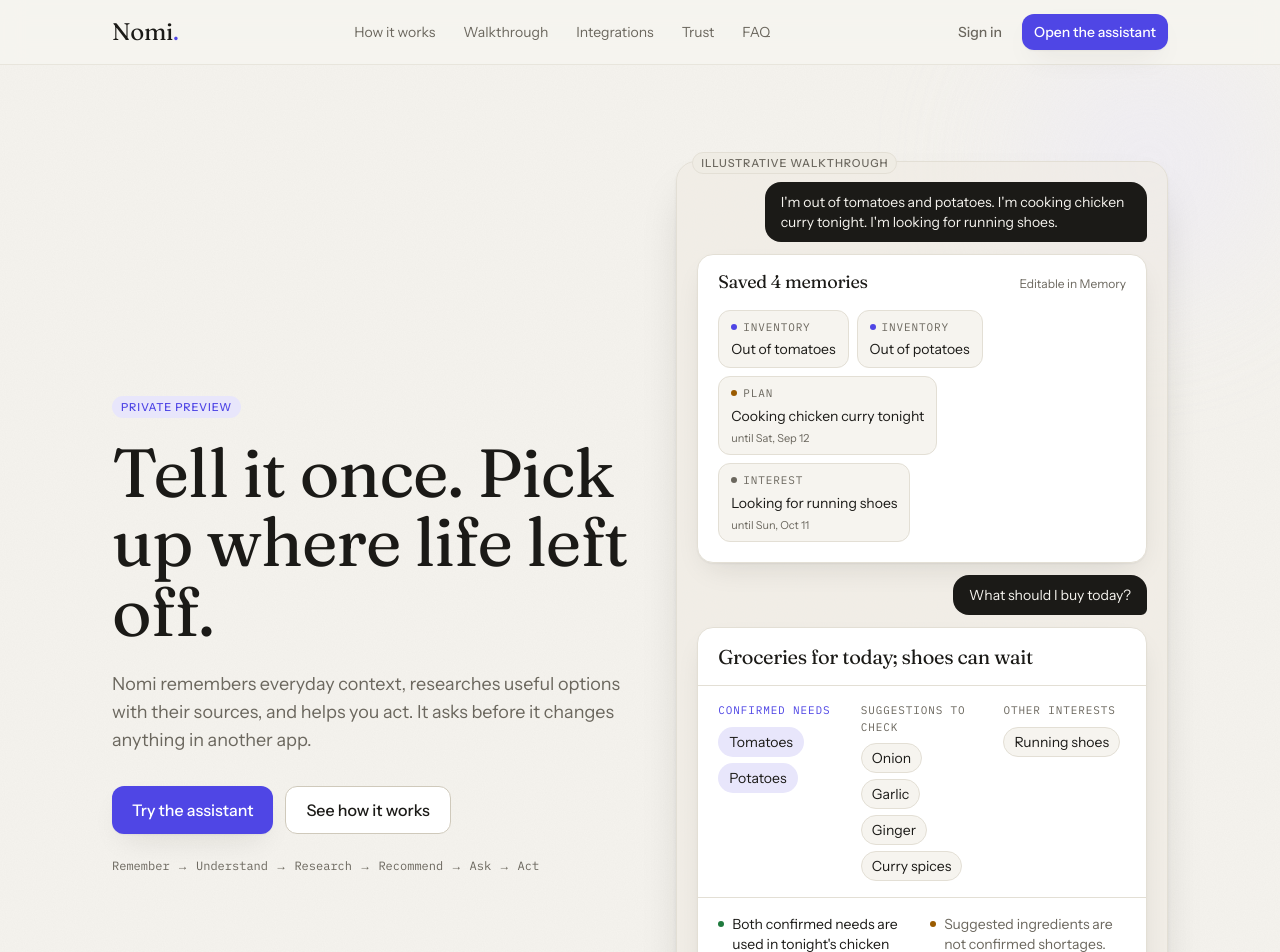
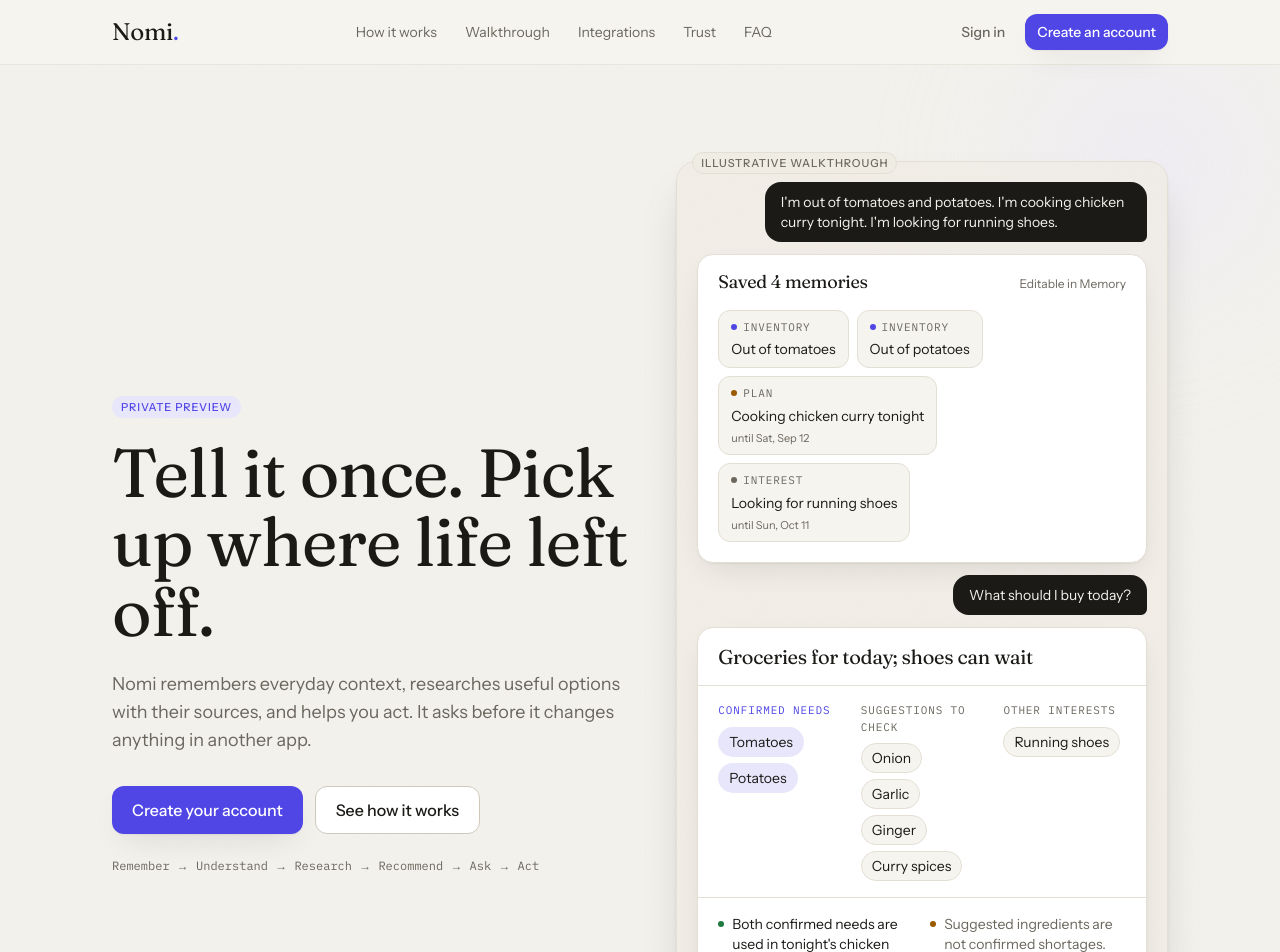
Before and after one commit to Amith71965/Nomi, a Next.js app: page / in a window 1280 px wide. Shown: the top 952 px of the page. Built offline with nearby package versions, Linux system fonts and the light colour scheme.

Commit message:
derive landing integrations from catalog and point ctas to signup

```diff
--- a/components/landing/content.ts
+++ b/components/landing/content.ts
@@ -1,6 +1,9 @@
+import type { IntegrationKind } from "@/types/contracts";
+import { CATALOG } from "@/lib/connections/catalog";
+
 /**
- * Landing copy and status data. Integration statuses are the only place a
- * "Live" label can come from, and it must be set by hand after verification.
+ * Landing copy. Integration cards derive from lib/connections/catalog.ts so the
+ * marketing site and the in-app Linked apps page can never disagree.
  */
 
 export const TAGLINE = "Tell it once. Pick up where life left off.";
@@ -14,32 +17,38 @@
   { name: "Act", text: "Only after Allow does Nomi create the event, once, and show you the real link." },
 ] as const;
 
-export type IntegrationStatus = "live" | "in_build" | "external_link" | "planned" | "not_planned";
+export type IntegrationStatus = "connect_own" | "included" | "external_link" | "planned" | "not_planned";
 
 export const STATUS_LABEL: Record<IntegrationStatus, string> = {
-  live: "Live",
-  in_build: "In build",
+  connect_own: "Connect your own",
+  included: "Included",
   external_link: "External link",
   planned: "Planned",
   not_planned: "Not planned",
 };
 
 export const STATUS_HELP: Record<IntegrationStatus, string> = {
-  live: "Verified against the real provider.",
-  in_build: "Being wired now. Not yet verified end to end.",
+  connect_own: "You link your own account from inside the app. Nothing is connected until you do.",
+  included: "Provided by Nomi. Nothing for you to set up.",
   external_link: "Opens the provider in a new tab. No data is exchanged.",
   planned: "On the roadmap. Nothing is connected.",
   not_planned: "Deliberately out of scope.",
 };
 
-export const INTEGRATIONS: ReadonlyArray<{ name: string; status: IntegrationStatus; text: string }> = [
-  { name: "Google Calendar", status: "in_build", text: "Creates one event on a dedicated calendar after you approve the exact details." },
-  { name: "Shopping search", status: "in_build", text: "Search listings for the items you need, normalized with honest unknowns." },
-  { name: "Voice input", status: "in_build", text: "Push to talk, review the transcript, then send. Nothing is saved until you press Send." },
-  { name: "Maps", status: "external_link", text: "Opens a map search for your chosen city. Nomi does not claim to know store stock." },
-  { name: "Notes export", status: "planned", text: "Send a decision to your notes app. Later." },
-  { name: "Email and payments", status: "not_planned", text: "Nomi will not send mail or move money. Those stay in your hands." },
-];
+const KIND_TO_STATUS: Record<IntegrationKind, IntegrationStatus> = {
+  link: "connect_own",
+  included: "included",
+  external: "external_link",
+  planned: "planned",
+  never: "not_planned",
+};
+
+/** Landing cards render from the same catalogue as the in-app Linked apps page. */
+export const INTEGRATIONS: ReadonlyArray<{ name: string; status: IntegrationStatus; text: string }> = CATALOG.map((item) => ({
+  name: item.name,
+  status: KIND_TO_STATUS[item.kind],
+  text: item.tagline,
+}));
 
 export const PRINCIPLES = [
   { title: "No write without Allow", text: "The model can propose. Only your approval, checked on the server, can execute." },
@@ -65,7 +74,7 @@
     a: "Cards show what was actually found. A listing without a price says so. A recommendation with thin evidence is labelled as limited. Search results are listings, not live store stock.",
   },
   {
-    q: "Is this a public product?",
-    a: "Not yet. This is a private preview built around one complete workflow. Sign-in is limited to the demo account.",
+    q: "Can I use it today?",
+    a: "Yes. Create an account, then choose which apps to link from inside Nomi. The preview is built around one complete workflow: memory, grocery research, and one approved calendar event on your own calendar.",
   },
 ] as const;
--- a/components/landing/cta.tsx
+++ b/components/landing/cta.tsx
@@ -18,8 +18,8 @@
             Start with the things you need to remember today. Nomi will bring them back when it&apos;s time to decide.
           </p>
           <div className="relative mt-8 flex flex-wrap justify-center gap-3">
-            <ButtonLink href="/app" size="lg">
-              Start with Nomi
+            <ButtonLink href="/signup" size="lg">
+              Create an account
             </ButtonLink>
             <ButtonLink href="/login" variant="secondary" size="lg">
               Sign in
--- a/components/landing/hero.tsx
+++ b/components/landing/hero.tsx
@@ -48,8 +48,8 @@
             before it changes anything in another app.
           </p>
           <div className="fade-up mt-8 flex flex-wrap gap-3" style={{ "--i": 3 } as CSSProperties}>
-            <ButtonLink href="/app" size="lg">
-              Try the assistant
+            <ButtonLink href="/signup" size="lg">
+              Create your account
             </ButtonLink>
             <ButtonLink href="#how" variant="secondary" size="lg">
               See how it works
--- a/components/landing/integrations.tsx
+++ b/components/landing/integrations.tsx
@@ -3,8 +3,8 @@
 import { Badge, type BadgeTone } from "@/components/ui/badge";
 
 const TONE: Record<IntegrationStatus, BadgeTone> = {
-  live: "success",
-  in_build: "accent",
+  connect_own: "accent",
+  included: "success",
   external_link: "neutral",
   planned: "neutral",
   not_planned: "neutral",
@@ -19,7 +19,7 @@
           Your context, connected to the next action.
         </h2>
         <p className="mt-4 max-w-[60ch] text-muted">
-          Every badge below is honest. &ldquo;Live&rdquo; is only shown after the real provider has been verified end to end.
+          Every badge below is honest. Apps you link stay yours: you connect them from inside Nomi and can unlink at any time. Nothing shows as linked until you have done it.
         </p>
       </Reveal>
 
--- a/components/landing/nav.tsx
+++ b/components/landing/nav.tsx
@@ -33,8 +33,8 @@
           <ButtonLink href="/login" variant="quiet" size="sm" className="hidden sm:inline-flex">
             Sign in
           </ButtonLink>
-          <ButtonLink href="/app" size="sm">
-            Open the assistant
+          <ButtonLink href="/signup" size="sm">
+            Create an account
           </ButtonLink>
         </div>
       </div>
```
Also changed, not shown: 2 other files (tests, documents, lock files or other folders).
